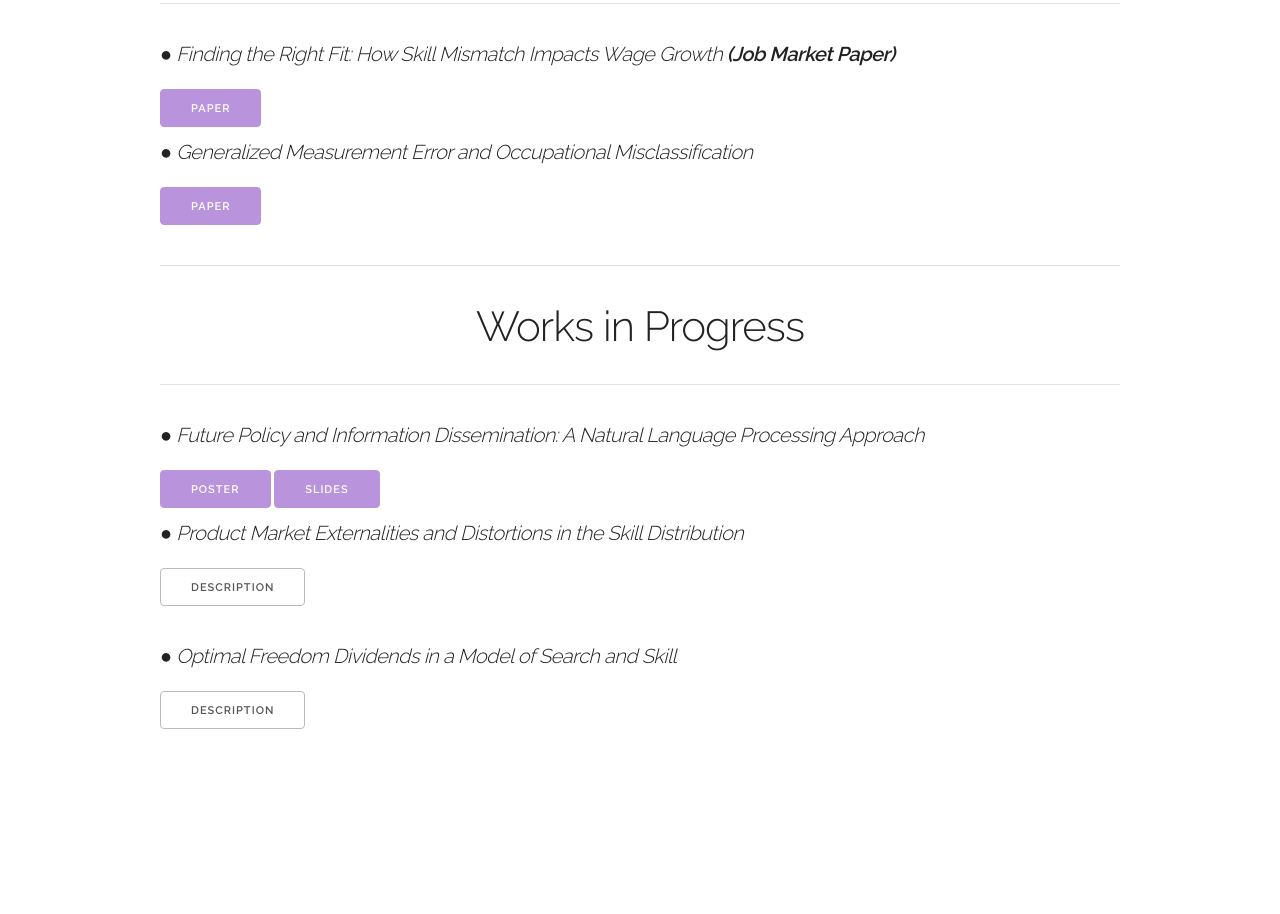
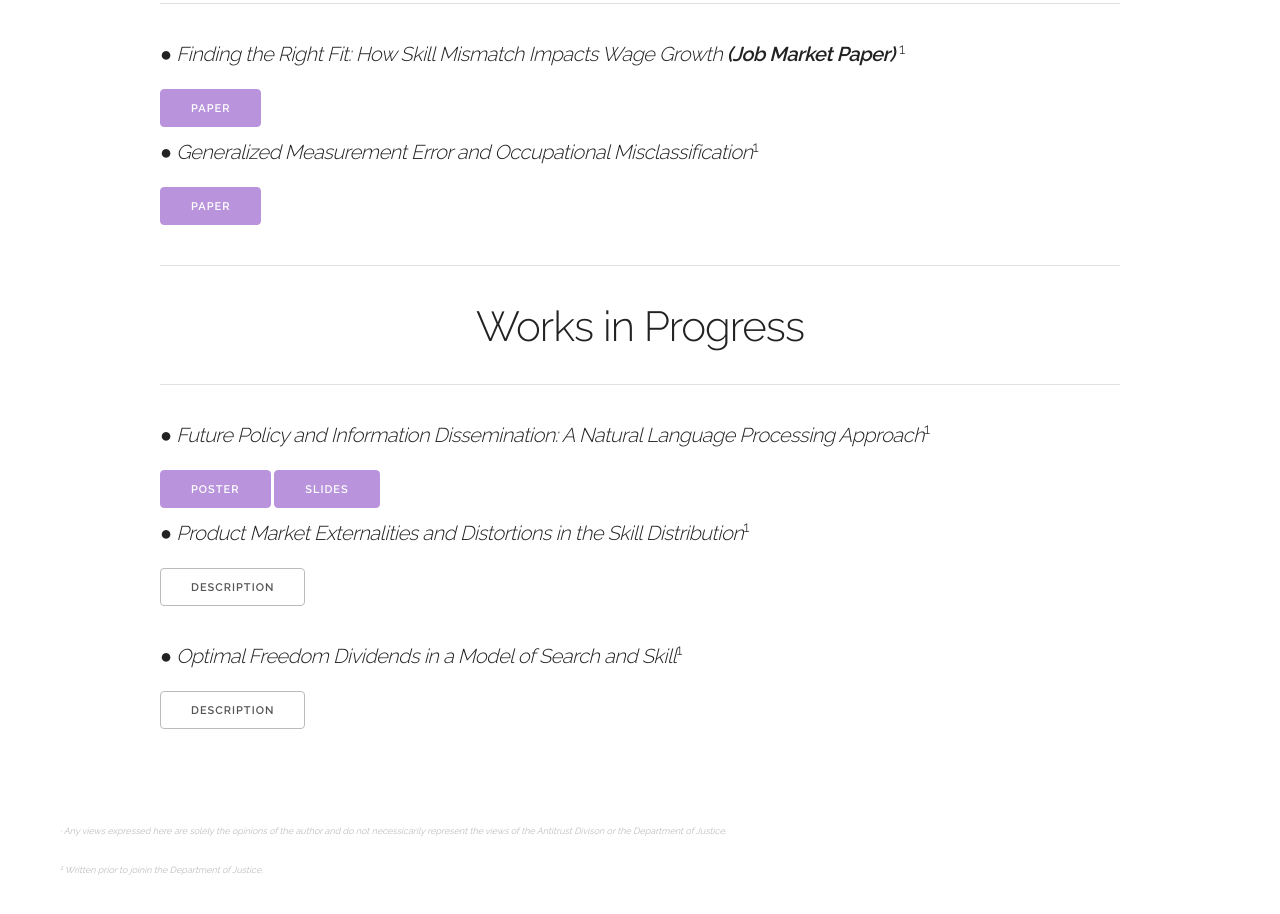
Before and after one commit to alden-p/alden-p.github.io, a plain HTML site: page research.html in a window 1280 px wide. Shown: the part 620-1534 px from the top of the page. Before the commit the page ends 1394 px from the top, so only its background shows below. Drawn offline with Linux system fonts and the light colour scheme.

Commit message:
Added antitrust information

```diff
--- a/css/skeleton.css
+++ b/css/skeleton.css
@@ -325,6 +325,15 @@ pre > code {
   padding: 60px;
 }
 
+/* Footers
+–––––––––––––––––––––––––––––––––––––––––––––––––– */
+
+footer {
+  padding: 60px;
+  font-style: italic;
+  font-size: 60%;
+  color: #bebebe
+}
 /* Tables
 –––––––––––––––––––––––––––––––––––––––––––––––––– */
 th,
--- a/research.html
+++ b/research.html
@@ -66,7 +66,7 @@
           <hr>
         <div class="row">
                <div class=" eleven columns">
-                 <h5> <i>&#9679 Physical Capital Mobilty, the Educational and Quality Aspects of Creative Capital, and Output Production</i> </h5>
+                 <h5> <i>&#9679 Physical Capital Mobilty, the Educational and Quality Aspects of Creative Capital, and Output Production</i><sup>1</sup> </h5>
                </div>
                <div class=" eleven columns">
                </div>
@@ -87,7 +87,7 @@
 
             <div class="row">
                <div class=" eleven columns">
-                 <h5> <i>&#9679 Finding the Right Fit: How Skill Mismatch Impacts Wage Growth <b>(Job Market Paper) <b></i> </h5>
+                 <h5> <i>&#9679 Finding the Right Fit: How Skill Mismatch Impacts Wage Growth <b>(Job Market Paper) </b></i><sup>1</sup> </h5>
                </div>
             </div>
             <div class="row">
@@ -98,7 +98,7 @@
 
             <div class="row">
                <div class=" eleven columns">
-                <h5><i>&#9679 Generalized Measurement Error and Occupational Misclassification</i></h5>
+                <h5><i>&#9679 Generalized Measurement Error and Occupational Misclassification</i><sup>1</sup></h5>
                </div>
             </div>
             <div class="row">
@@ -113,7 +113,7 @@
        <hr>
             <div class="row">
                <div class=" eleven columns">
-                 <h5> <i>&#9679 Future Policy and Information Dissemination: A Natural Language Processing Approach</i> </h5>
+                 <h5> <i>&#9679 Future Policy and Information Dissemination: A Natural Language Processing Approach</i><sup>1</sup> </h5>
                </div>
             </div>
             <div class="row">
@@ -125,7 +125,7 @@
 
             <div class="row">
                <div class=" eleven columns">
-                <h5><i>&#9679 Product Market Externalities and Distortions in the Skill Distribution</i></h5>
+                <h5><i>&#9679 Product Market Externalities and Distortions in the Skill Distribution</i><sup>1</sup></h5>
                </div>
             </div>
             <div class="row">
@@ -136,7 +136,7 @@
             </div>
             <div class="row">
                <div class=" eleven columns">
-                <h5><i>&#9679 Optimal Freedom Dividends in a Model of Search and Skill</i></h5>
+                <h5><i>&#9679 Optimal Freedom Dividends in a Model of Search and Skill</i><sup>1</sup></h5>
                </div>
             </div>
             <div class="row">
@@ -147,9 +147,12 @@
             </div>
 
       </div>
+    <footer>
+        <p><span>&#183;</span> Any views expressed here are solely the opinions of the author and do not necessicarily represent the views of the Antitrust Divison or the Department of Justice.</p>
+        <p><sup>1</sup> Written prior to joinin the Department of Justice.</p>
+    </footer>
 
 
   </body>
-
   </div>
 </html>
```
Also changed, not shown: index.html (+9 -3 lines), programming.html (+4 -1 lines), teaching.html (+5 -2 lines), images/alden_headshot.jpeg (added), 8 other files.
